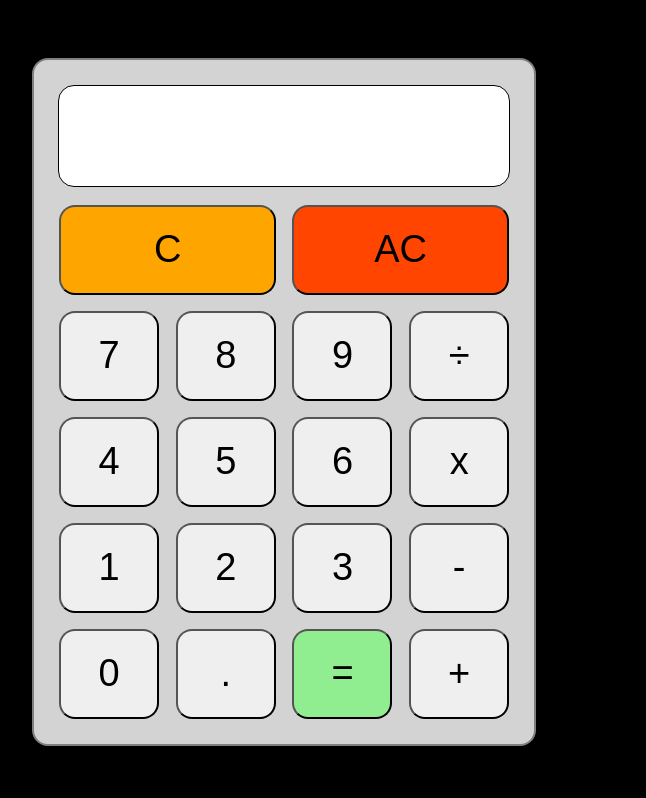
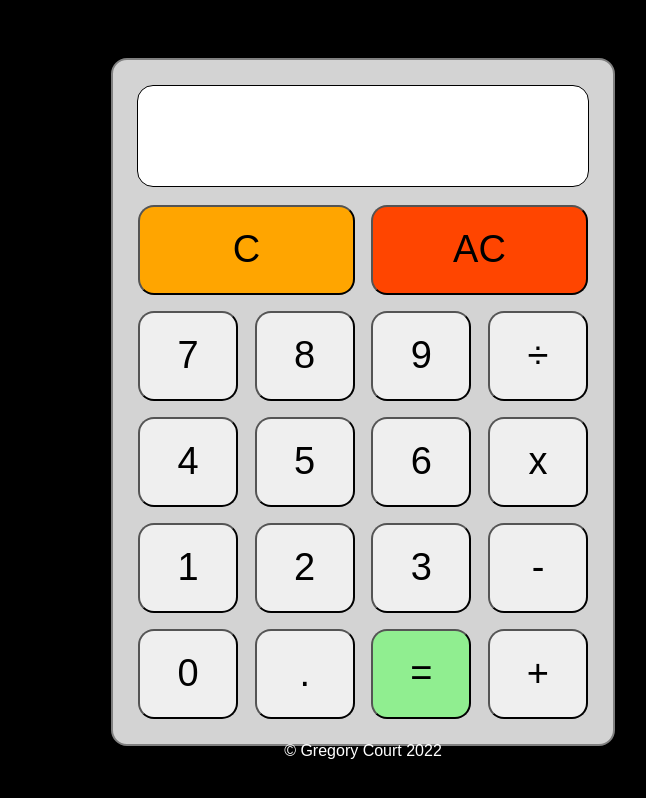
Before and after one commit to EagerBeaver212/simple-calculator, a plain HTML site: page index.html in a window 1280 px wide. Shown: the whole page, without its empty margins (277-923 px from the left). Drawn offline with Linux system fonts and the light colour scheme.

Commit message:
positioned copyright

```diff
--- a/styles.css
+++ b/styles.css
@@ -5,6 +5,7 @@ body {
   height: 98.4vh;
   font-family: sans-serif;
   background-color: black;
+  flex-direction: column;
 }
 
 .calculator {
@@ -63,10 +64,6 @@ button:hover {
   transform: scale(1.05);
 }
 
-button:hover {
-  transform: scale(1.05);
-}
-
 #clear,
 #allClear {
   width: 217px;
@@ -87,3 +84,10 @@ button:hover {
 #row5 {
   margin-bottom: 25px;
 }
+
+footer {
+  color: white;
+  margin-top: 200px;
+  position: fixed;
+  bottom: 5%;
+}
```
